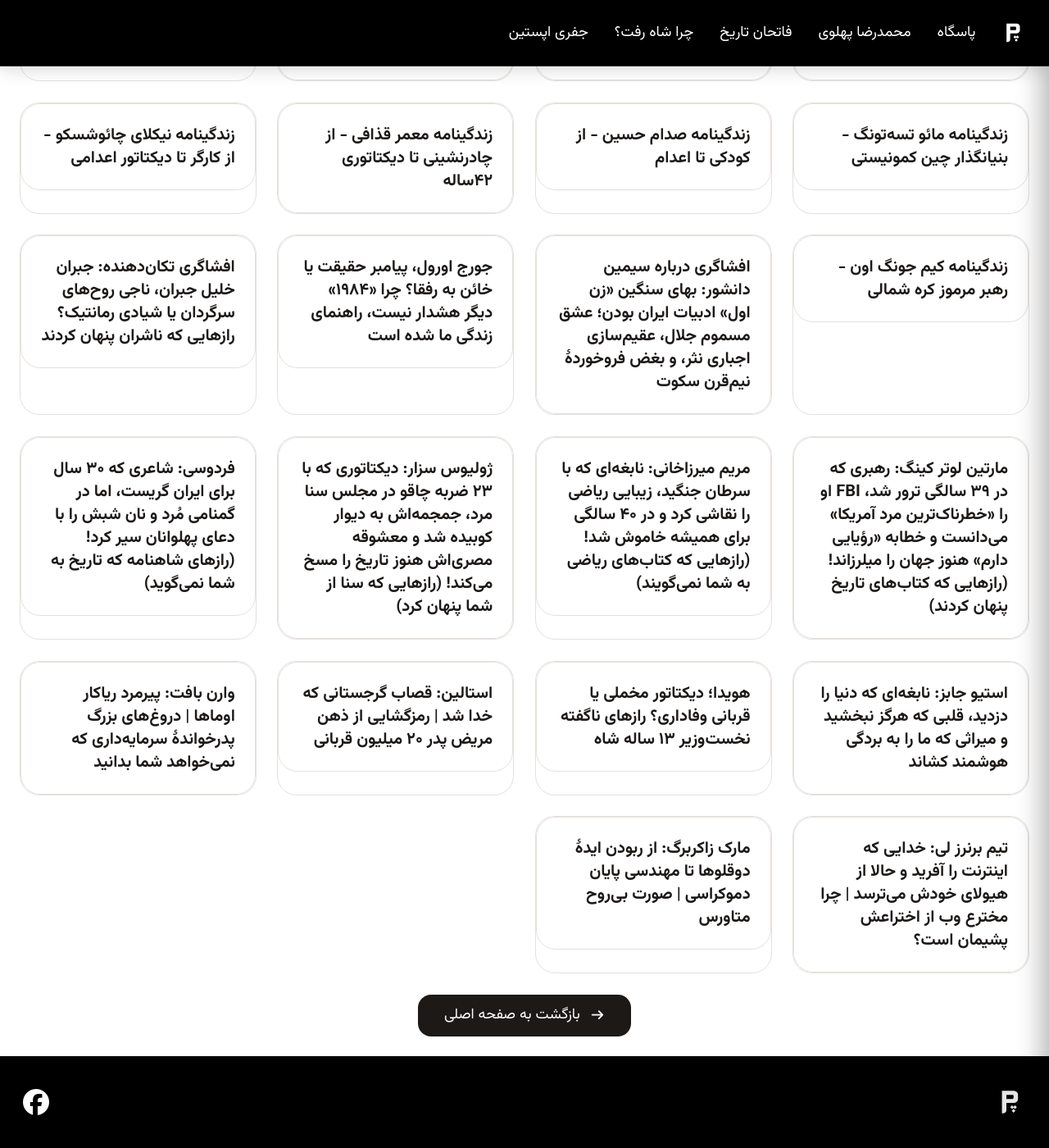
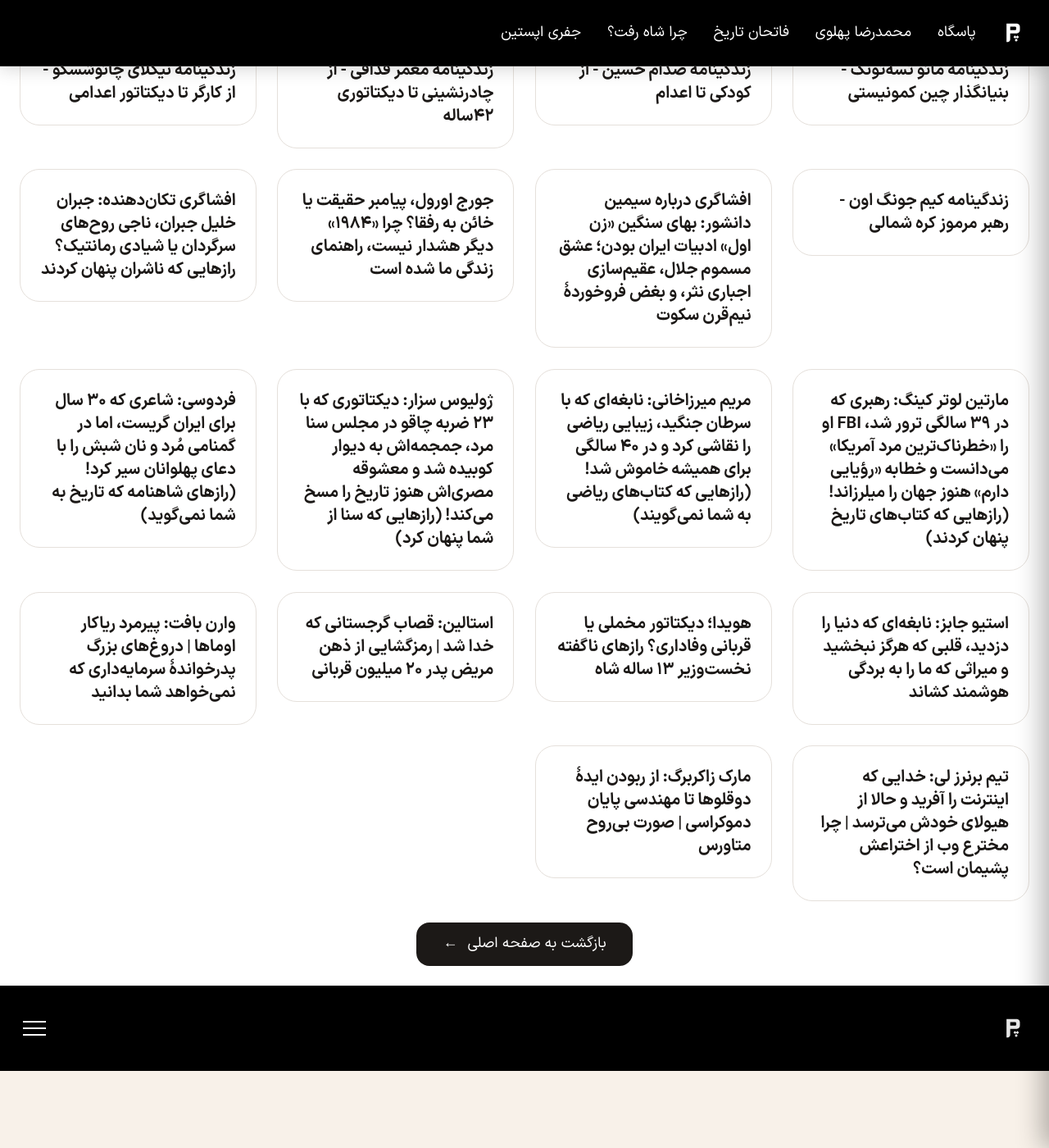
Before and after one commit to darkblog/darkblog.github.io, a Jekyll site: the page built from blog.html, in a window 1280 px wide and 1400 px high, scrolled down 10182 px. Shown: the whole window at 82% size. Built offline with Jekyll 4.4.1, drawn with Linux system fonts in a browser that asks for light colours; nearby versions of some CDN libraries.

Commit message:
Update blog.html

```diff
--- a/blog.html
+++ b/blog.html
@@ -38,438 +38,80 @@
   <meta name="theme-color" content="#000000">
   <meta name="apple-mobile-web-app-status-bar-style" content="black">
 
-  <script src="https://cdn.tailwindcss.com"></script>
-  <link rel="stylesheet" href="https://cdnjs.cloudflare.com/ajax/libs/font-awesome/7.0.1/css/all.min.css" />
-  <link rel="preconnect" href="https://fonts.googleapis.com" />
-  <link rel="preconnect" href="https://fonts.gstatic.com" crossorigin />
-  <link href="https://fonts.googleapis.com/css2?family=Vazirmatn:wght@400;600;700;800&display=swap" rel="stylesheet" />
-
   <style>
-    * {
-      box-sizing: border-box;
-      margin: 0;
-      padding: 0;
+    * { box-sizing: border-box; margin: 0; padding: 0; }
+    @font-face {
+      font-family: 'vazir';
+      src: url('https://www.pasgah.org/blog.woff2') format('woff2');
+      font-weight: 100 900;
+      font-display: swap;
     }
-
-    :root {
-      --header-height: 5rem;
-      --gap: clamp(1rem, 2vw, 2rem);
-      --font-size-base: 1.125rem;
-    }
-
-    body {
-      font-family: 'Vazirmatn', system-ui, sans-serif;
-      font-weight: 400;
-      background-color: #f8f1e9;
-      color: #1e1b1a;
-      line-height: 1.6;
-      min-height: 100vh;
-      display: flex;
-      flex-direction: column;
-      font-size: var(--font-size-base);
-    }
-
-    main {
-      flex: 1;
-    }
-
-    .sr-only {
-      position: absolute;
-      width: 1px;
-      height: 1px;
-      padding: 0;
-      margin: -1px;
-      overflow: hidden;
-      clip: rect(0, 0, 0, 0);
-      white-space: nowrap;
-      border: 0;
-    }
-
-    .site-header {
-      position: fixed;
-      top: 0;
-      left: 0;
-      right: 0;
-      z-index: 50;
-      background-color: #000000;
-      border-bottom: 1px solid #2a2a2a;
-      transition: transform 0.6s cubic-bezier(0.25, 0.1, 0.25, 1);
-      box-shadow: 0 4px 20px rgba(0, 0, 0, 0.15);
-      font-size: inherit;
-    }
-
-    .site-header.hidden-nav {
-      transform: translateY(-100%);
-    }
-
-    .site-header.visible-nav {
-      transform: translateY(0);
-    }
-
-    .header-inner {
-      max-width: 80rem;
-      margin: 0 auto;
-      padding: 1.25rem clamp(1rem, 3vw, 1.5rem);
-      display: flex;
-      align-items: center;
-      justify-content: flex-start;
-      gap: var(--gap);
-    }
-
-    .brand {
-      display: flex;
-      align-items: center;
-      text-decoration: none;
-      color: white;
-      flex-shrink: 0;
-      font-size: inherit;
-    }
-
-    .brand img {
-      height: 2.5rem;
-      width: auto;
-    }
-
-    .desktop-nav {
-      flex: 1;
-      display: flex;
-      justify-content: flex-start;
-      font-size: inherit;
-    }
-
-    .desktop-nav ul {
-      display: flex;
-      align-items: center;
-      gap: clamp(1rem, 2.5vw, 2.5rem);
-      list-style: none;
-      font-weight: 400;
-      margin: 0;
-      padding: 0;
-      direction: rtl;
-      font-size: inherit;
-    }
-
-    .desktop-nav a {
-      color: white;
-      text-decoration: none;
-      transition: color 0.2s;
-      white-space: nowrap;
-      font-size: inherit;
-    }
-
-    .desktop-nav a:hover {
-      color: #2dd4bf;
-    }
-
-    .desktop-nav h1 {
-      margin: 0;
-      font-weight: 700;
-      display: inline;
-      font-size: inherit;
-    }
-
-    .hamburger {
-      display: none;
-      flex-direction: column;
-      gap: 0.375rem;
-      background: none;
-      border: none;
-      padding: 0.25rem;
-      cursor: pointer;
-      margin-right: auto;
-      flex-shrink: 0;
-      font-size: inherit;
-    }
-
-    .hamburger span {
-      display: block;
-      width: 1.75rem;
-      height: 0.125rem;
-      background-color: white;
-      transition: all 0.3s ease;
-    }
-
-    .hamburger.active span:nth-child(1) {
-      transform: rotate(45deg) translate(5px, 5px);
-    }
-    .hamburger.active span:nth-child(2) {
-      opacity: 0;
-    }
-    .hamburger.active span:nth-child(3) {
-      transform: rotate(-45deg) translate(6px, -6px);
-    }
-
-    .mobile-nav-overlay {
-      position: fixed;
-      top: 0;
-      left: 0;
-      right: 0;
-      bottom: 0;
-      background-color: rgba(0, 0, 0, 0.6);
-      z-index: 48;
-      opacity: 0;
-      visibility: hidden;
-      transition: opacity 0.3s ease, visibility 0.3s ease;
-    }
-
-    .mobile-nav-overlay.open {
-      opacity: 1;
-      visibility: visible;
-    }
-
-    .mobile-nav {
-      position: fixed;
-      top: 0;
-      left: auto;
-      right: 0;
-      bottom: 0;
-      width: min(300px, 80vw);
-      background-color: #000000;
-      padding: calc(var(--header-height) + 1.75rem) clamp(1rem, 3vw, 2rem) 2rem;
-      z-index: 49;
-      transform: translateX(100%);
-      transition: transform 0.35s cubic-bezier(0.4, 0, 0.2, 1);
-      overflow-y: auto;
-      box-shadow: -8px 0 30px rgba(0, 0, 0, 0.3);
-      font-size: inherit;
-    }
-
-    .mobile-nav.open {
-      transform: translateX(0);
-    }
-
-    .mobile-nav ul {
-      display: flex;
-      flex-direction: column;
-      gap: 1.75rem;
-      list-style: none;
-      font-weight: 400;
-      padding: 0;
-      margin: 0;
-      font-size: inherit;
-    }
-
-    .mobile-nav a {
-      color: white;
-      text-decoration: none;
-      transition: color 0.2s;
-      display: block;
-      padding: 0.5rem 0;
-      border-bottom: 1px solid rgba(255, 255, 255, 0.05);
-      font-size: inherit;
-    }
-
-    .mobile-nav a:hover {
-      color: #2dd4bf;
-    }
-
-    .mobile-nav h1 {
-      margin: 0;
-      font-weight: 700;
-      line-height: 1.4;
-      font-size: inherit;
-    }
-
-    .main-content {
-      padding-top: calc(var(--header-height) + 2rem);
-      padding-bottom: 1.5rem;
-      padding-left: clamp(1rem, 3vw, 1.5rem);
-      padding-right: clamp(1rem, 3vw, 1.5rem);
-      background-color: white;
-      font-size: inherit;
-    }
-
-    .main-content-inner {
-      max-width: 80rem;
-      margin: 0 auto;
-    }
-
-    .archive-header {
-      text-align: center;
-      margin-bottom: 2rem;
-      padding-top: 1rem;
-    }
-
-    .archive-header h1 {
-      font-size: clamp(2rem, 4vw, 2.5rem);
-      font-weight: 800;
-      color: #1c1917;
-      letter-spacing: -0.02em;
-      line-height: 1.3;
-    }
-
-    .search-wrapper {
-      margin-bottom: 1.5rem;
-      max-width: 40rem;
-      margin-inline: auto;
-    }
-
-    .search-box {
-      width: 100%;
-      padding: 0.8rem 1.2rem;
-      font-size: 1rem;
-      font-family: inherit;
-      border: 2px solid #e5e0db;
-      border-radius: 1rem;
-      background-color: white;
-      color: #1e1b1a;
-      transition: border-color 0.2s ease, box-shadow 0.2s ease;
-    }
-
-    .search-box:focus {
-      outline: none;
-      border-color: #0d9488;
-      box-shadow: 0 0 0 3px rgba(13, 148, 136, 0.15);
-    }
-
-    .search-box::placeholder {
-      color: #a8a09a;
-      opacity: 0.8;
-    }
-
-    .search-stats {
-      color: #4a4643;
-      font-size: 0.95rem;
-      text-align: center;
-      margin-bottom: 1.5rem;
-      min-height: 1.8rem;
-    }
-
-    .posts-grid {
-      display: grid;
-      grid-template-columns: repeat(auto-fill, minmax(min(280px, 100%), 1fr));
-      gap: var(--gap);
-      list-style: none;
-      padding: 0;
-    }
-
-    .post-card {
-      background-color: white;
-      border: 1px solid #e5e0db;
-      border-radius: 1.5rem;
-      overflow: hidden;
-      text-decoration: none;
-      color: inherit;
-      display: block;
-    }
-
-    .post-card-body {
-      padding: clamp(1rem, 2.5vw, 1.5rem);
-    }
-
-    .post-card-body h2 {
-      font-weight: 700;
-      font-size: 1.25rem;
-      line-height: 1.4;
-      color: #1c1917;
-      margin: 0;
-    }
-
-    .hidden-post {
-      display: none !important;
-    }
-
-    .no-results {
-      text-align: center;
-      padding: 3rem 1.5rem;
-      color: #4a4643;
-      background-color: #faf8f5;
-      border: 1px solid #e5e0db;
-      border-radius: 1.5rem;
-      font-size: 1.1rem;
-    }
-
-    .load-more-wrapper {
-      text-align: center;
-      margin-top: var(--gap);
-    }
-
-    .btn-primary {
-      display: inline-flex;
-      align-items: center;
-      gap: 0.75rem;
-      background-color: #1c1917;
-      color: white;
-      padding: 0.75rem 2rem;
-      border-radius: 1rem;
-      font-weight: 400;
-      text-decoration: none;
-      transition: background-color 0.2s;
-      cursor: pointer;
-      border: none;
-      font-family: inherit;
-      font-size: inherit;
-    }
-
-    .btn-primary:hover {
-      background-color: #000;
-    }
-
-    .btn-primary i {
-      font-size: 0.9rem;
-    }
-
-    .site-footer {
-      background-color: #000000;
-      padding: 2rem clamp(1rem, 3vw, 1.5rem);
-      display: flex;
-      align-items: center;
-      justify-content: space-between;
-      max-width: 80rem;
-      margin: 0 auto;
-      width: 100%;
-      flex-direction: row;
-      font-size: inherit;
-    }
-
-    .footer-logo {
-      display: flex;
-      align-items: center;
-    }
-
-    .footer-logo img {
-      height: 3rem;
-      width: auto;
-      opacity: 0.9;
-      transition: opacity 0.2s;
-    }
-
-    .footer-logo img:hover {
-      opacity: 1;
-    }
-
-    .footer-social-link {
-      color: #ffffff;
-      font-size: 2rem;
-      transition: color 0.2s;
-      display: flex;
-      align-items: center;
-    }
-
-    .footer-social-link:hover {
-      color: #2dd4bf;
-    }
-
-    body.no-scroll {
-      overflow: hidden;
-    }
-
-    @media (max-width: 768px) {
-      .desktop-nav {
-        display: none;
-      }
-      .hamburger {
-        display: flex;
-      }
-    }
+    :root { --header-height: 5rem; --gap: clamp(1rem, 2vw, 2rem); --font-size-base: 1.125rem; }
+    body { font-family: 'vazir', sans-serif; font-weight: 400; background-color: #f8f1e9; color: #1e1b1a; line-height: 1.6; min-height: 100vh; display: flex; flex-direction: column; font-size: var(--font-size-base); }
+    main { flex: 1; }
+    .sr-only { position: absolute; width: 1px; height: 1px; padding: 0; margin: -1px; overflow: hidden; clip: rect(0, 0, 0, 0); white-space: nowrap; border: 0; }
+    .site-header { position: fixed; top: 0; left: 0; right: 0; z-index: 50; background-color: #000000; border-bottom: 1px solid #2a2a2a; transition: transform 0.6s cubic-bezier(0.25, 0.1, 0.25, 1); box-shadow: 0 4px 20px rgba(0, 0, 0, 0.15); font-size: inherit; }
+    .site-header.hidden-nav { transform: translateY(-100%); }
+    .site-header.visible-nav { transform: translateY(0); }
+    .header-inner { max-width: 80rem; margin: 0 auto; padding: 1.25rem clamp(1rem, 3vw, 1.5rem); display: flex; align-items: center; justify-content: flex-start; gap: var(--gap); }
+    .brand { display: flex; align-items: center; text-decoration: none; color: white; flex-shrink: 0; font-size: inherit; }
+    .brand img { height: 2.5rem; width: auto; }
+    .desktop-nav { flex: 1; display: flex; justify-content: flex-start; font-size: inherit; }
+    .desktop-nav ul { display: flex; align-items: center; gap: clamp(1rem, 2.5vw, 2.5rem); list-style: none; font-weight: 400; margin: 0; padding: 0; direction: rtl; font-size: inherit; }
+    .desktop-nav a { color: white; text-decoration: none; transition: color 0.2s; white-space: nowrap; font-size: inherit; }
+    .desktop-nav a:hover { color: #2dd4bf; }
+    .desktop-nav h1 { margin: 0; font-weight: 700; display: inline; font-size: inherit; }
+    .hamburger { display: none; flex-direction: column; gap: 0.375rem; background: none; border: none; padding: 0.25rem; cursor: pointer; margin-right: auto; flex-shrink: 0; font-size: inherit; }
+    .hamburger span { display: block; width: 1.75rem; height: 0.125rem; background-color: white; transition: all 0.3s ease; }
+    .hamburger.active span:nth-child(1) { transform: rotate(45deg) translate(5px, 5px); }
+    .hamburger.active span:nth-child(2) { opacity: 0; }
+    .hamburger.active span:nth-child(3) { transform: rotate(-45deg) translate(6px, -6px); }
+    .hamburger-footer { display: flex; flex-direction: column; gap: 0.375rem; background: none; border: none; padding: 0.25rem; cursor: pointer; flex-shrink: 0; font-size: inherit; }
+    .hamburger-footer span { display: block; width: 1.75rem; height: 0.125rem; background-color: white; transition: all 0.3s ease; }
+    .hamburger-footer.active span:nth-child(1) { transform: rotate(45deg) translate(5px, 5px); }
+    .hamburger-footer.active span:nth-child(2) { opacity: 0; }
+    .hamburger-footer.active span:nth-child(3) { transform: rotate(-45deg) translate(6px, -6px); }
+    .mobile-nav-overlay { position: fixed; top: 0; left: 0; right: 0; bottom: 0; background-color: rgba(0, 0, 0, 0.6); z-index: 48; opacity: 0; visibility: hidden; transition: opacity 0.3s ease, visibility 0.3s ease; }
+    .mobile-nav-overlay.open { opacity: 1; visibility: visible; }
+    .mobile-nav { position: fixed; top: 0; left: auto; right: 0; bottom: 0; width: min(300px, 80vw); background-color: #000000; padding: calc(var(--header-height) + 1.75rem) clamp(1rem, 3vw, 2rem) 2rem; z-index: 49; transform: translateX(100%); transition: transform 0.35s cubic-bezier(0.4, 0, 0.2, 1); overflow-y: auto; box-shadow: -8px 0 30px rgba(0, 0, 0, 0.3); font-size: inherit; }
+    .mobile-nav.open { transform: translateX(0); }
+    .mobile-nav ul { display: flex; flex-direction: column; gap: 1.75rem; list-style: none; font-weight: 400; padding: 0; margin: 0; font-size: inherit; }
+    .mobile-nav a { color: white; text-decoration: none; transition: color 0.2s; display: block; padding: 0.5rem 0; border-bottom: 1px solid rgba(255, 255, 255, 0.05); font-size: inherit; }
+    .mobile-nav a:hover { color: #2dd4bf; }
+    .mobile-nav h1 { margin: 0; font-weight: 700; line-height: 1.4; font-size: inherit; }
+    .main-content { padding-top: calc(var(--header-height) + 2rem); padding-bottom: 1.5rem; padding-left: clamp(1rem, 3vw, 1.5rem); padding-right: clamp(1rem, 3vw, 1.5rem); background-color: white; font-size: inherit; }
+    .main-content-inner { max-width: 80rem; margin: 0 auto; }
+    .archive-header { text-align: center; margin-bottom: 2rem; padding-top: 1rem; }
+    .archive-header h1 { font-size: clamp(2rem, 4vw, 2.5rem); font-weight: 800; color: #1c1917; letter-spacing: -0.02em; line-height: 1.3; }
+    .search-wrapper { margin-bottom: 1.5rem; max-width: 40rem; margin-inline: auto; }
+    .search-box { width: 100%; padding: 0.8rem 1.2rem; font-size: 1rem; font-family: inherit; border: 2px solid #e5e0db; border-radius: 1rem; background-color: white; color: #1e1b1a; transition: border-color 0.2s ease, box-shadow 0.2s ease; }
+    .search-box:focus { outline: none; border-color: #0d9488; box-shadow: 0 0 0 3px rgba(13, 148, 136, 0.15); }
+    .search-box::placeholder { color: #a8a09a; opacity: 0.8; }
+    .search-stats { color: #4a4643; font-size: 0.95rem; text-align: center; margin-bottom: 1.5rem; min-height: 1.8rem; }
+    .posts-grid { display: grid; grid-template-columns: repeat(auto-fill, minmax(min(280px, 100%), 1fr)); gap: var(--gap); list-style: none; padding: 0; }
+    .post-card { background-color: white; border: 1px solid #e5e0db; border-radius: 1.5rem; overflow: hidden; text-decoration: none; color: inherit; display: block; transition: all 0.4s cubic-bezier(0.4, 0, 0.2, 1); }
+    .post-card:hover { transform: translateY(-6px); box-shadow: 0 12px 30px rgba(0, 0, 0, 0.08); }
+    .post-card-body { padding: clamp(1rem, 2.5vw, 1.5rem); }
+    .post-card-body h2 { font-weight: 700; font-size: 1.25rem; line-height: 1.4; color: #1c1917; margin: 0; }
+    .hidden-post { display: none !important; }
+    .no-results { text-align: center; padding: 3rem 1.5rem; color: #4a4643; background-color: #faf8f5; border: 1px solid #e5e0db; border-radius: 1.5rem; font-size: 1.1rem; }
+    .load-more-wrapper { text-align: center; margin-top: var(--gap); }
+    .btn-primary { display: inline-flex; align-items: center; gap: 0.75rem; background-color: #1c1917; color: white; padding: 0.75rem 2rem; border-radius: 1rem; font-weight: 400; text-decoration: none; transition: background-color 0.2s; cursor: pointer; border: none; font-family: inherit; font-size: inherit; }
+    .btn-primary:hover { background-color: #000; }
+    .site-footer { background-color: #000000; padding: 2rem clamp(1rem, 3vw, 1.5rem); display: flex; align-items: center; justify-content: space-between; max-width: 80rem; margin: 0 auto; width: 100%; flex-direction: row; font-size: inherit; }
+    .footer-logo { display: flex; align-items: center; }
+    .footer-logo img { height: 2.5rem; width: auto; opacity: 0.9; transition: opacity 0.2s; }
+    .footer-logo img:hover { opacity: 1; }
+    body.no-scroll { overflow: hidden; }
+    @media (max-width: 768px) { .desktop-nav { display: none; } .hamburger { display: flex; } }
   </style>
 </head>
 <body>
 
   <header class="site-header visible-nav" role="banner">
-    <section class="header-inner">
+    <div class="header-inner">
       <a href="https://www.pasgah.org/" class="brand" aria-label="صفحه اصلی پاسگاه">
-        <img src="https://www.pasgah.org/blog.svg" alt="لوگوی پاسگاه" />
+        <img src="https://www.pasgah.org/blog.svg" alt="لوگوی پاسگاه">
       </a>
       <nav class="desktop-nav" aria-label="منوی اصلی">
         <ul>
@@ -480,15 +122,15 @@
           <li><a href="https://www.pasgah.org/blog/epstein">جفری اپستین</a></li>
         </ul>
       </nav>
-      <button class="hamburger" id="hamburger" aria-label="باز و بسته کردن منو" aria-expanded="false">
+      <button class="hamburger" id="hamburger" type="button" aria-label="باز و بسته کردن منو" aria-expanded="false" aria-controls="mobileMenu">
         <span></span>
         <span></span>
         <span></span>
       </button>
-    </section>
+    </div>
   </header>
 
-  <section class="mobile-nav-overlay" id="mobileOverlay"></section>
+  <div class="mobile-nav-overlay" id="mobileOverlay"></div>
 
   <nav class="mobile-nav" id="mobileMenu" aria-label="منوی موبایل">
     <ul>
@@ -501,7 +143,7 @@
   </nav>
 
   <main class="main-content" role="main">
-    <article class="main-content-inner">
+    <div class="main-content-inner">
 
       <header class="archive-header">
         <h1>جستجو در پست‌ها</h1>
@@ -526,7 +168,7 @@
       <div id="archiveContent">
         <ul class="posts-grid" id="postsList" role="list">
           {% for post in site.posts %}
-          <li class="post-card" data-title="{{ post.title | strip_html | strip_newlines | escape_once }}">
+          <li>
             <a href="{{ post.url | relative_url }}" class="post-card">
               <div class="post-card-body">
                 <h2>{{ post.title }}</h2>
@@ -541,8 +183,8 @@
 
       <footer class="load-more-wrapper">
         <a href="https://www.pasgah.org/" class="btn-primary">
-          <i class="fa-solid fa-arrow-right" aria-hidden="true"></i>
           بازگشت به صفحه اصلی
+          <span aria-hidden="true">←</span>
         </a>
       </footer>
 
@@ -550,16 +192,18 @@
       <div class="no-results">هنوز هیچ پستی منتشر نشده است.</div>
       {% endif %}
 
-    </article>
+    </div>
   </main>
 
   <footer class="site-footer" role="contentinfo">
     <a href="https://www.pasgah.org/" class="footer-logo" aria-label="صفحه اصلی پاسگاه">
-      <img src="https://www.pasgah.org/blog.svg" alt="لوگوی پاسگاه" />
+      <img src="https://www.pasgah.org/blog.svg" alt="لوگوی پاسگاه">
     </a>
-    <a href="https://www.facebook.com/ehsanchehri" rel="me" class="footer-social-link" aria-label="فیسبوک">
-      <i class="fa-brands fa-facebook" aria-hidden="true"></i>
-    </a>
+    <button class="hamburger-footer" type="button" aria-label="باز و بسته کردن منو" aria-expanded="false" aria-controls="mobileMenu">
+      <span></span>
+      <span></span>
+      <span></span>
+    </button>
   </footer>
 
   <script>
@@ -567,37 +211,33 @@
       'use strict';
 
       const hamburger = document.getElementById('hamburger');
+      const hamburgerFooter = document.querySelector('.hamburger-footer');
       const mobileMenu = document.getElementById('mobileMenu');
       const mobileOverlay = document.getElementById('mobileOverlay');
       const mobileLinks = document.querySelectorAll('.mobile-link');
       const body = document.body;
-      const desktopNav = document.querySelector('.desktop-nav');
-
-      function handleResize() {
-        const width = window.innerWidth;
-        if (width > 768) {
-          if (desktopNav) desktopNav.style.display = 'flex';
-          if (hamburger) hamburger.style.display = 'none';
-          if (mobileMenu) mobileMenu.classList.remove('open');
-          if (mobileOverlay) mobileOverlay.classList.remove('open');
-          body.classList.remove('no-scroll');
-        } else {
-          if (desktopNav) desktopNav.style.display = 'none';
-          if (hamburger) hamburger.style.display = 'flex';
-        }
-      }
 
       function toggleMenu() {
         const isOpen = mobileMenu.classList.contains('open');
-        hamburger.classList.toggle('active');
+        [hamburger, hamburgerFooter].forEach(function(btn) {
+          if (btn) {
+            btn.classList.toggle('active');
+            btn.setAttribute('aria-expanded', String(!isOpen));
+          }
+        });
         mobileMenu.classList.toggle('open');
         mobileOverlay.classList.toggle('open');
-        hamburger.setAttribute('aria-expanded', String(!isOpen));
         body.classList.toggle('no-scroll');
       }
 
       if (hamburger) {
         hamburger.addEventListener('click', function(e) {
+          e.stopPropagation();
+          toggleMenu();
+        });
+      }
+      if (hamburgerFooter) {
+        hamburgerFooter.addEventListener('click', function(e) {
           e.stopPropagation();
           toggleMenu();
         });
```
Also changed, not shown: other parts of blog.html (+6 -3 lines).
